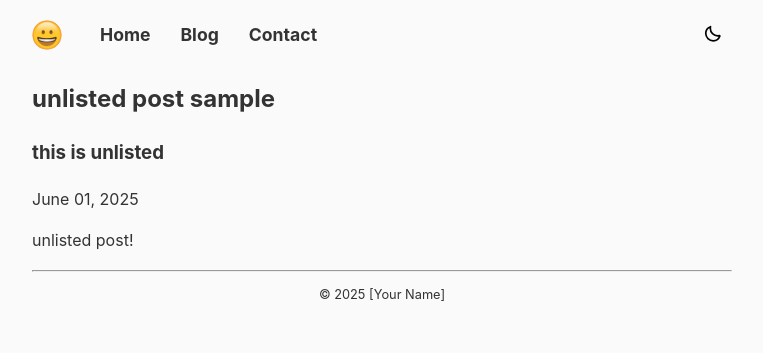
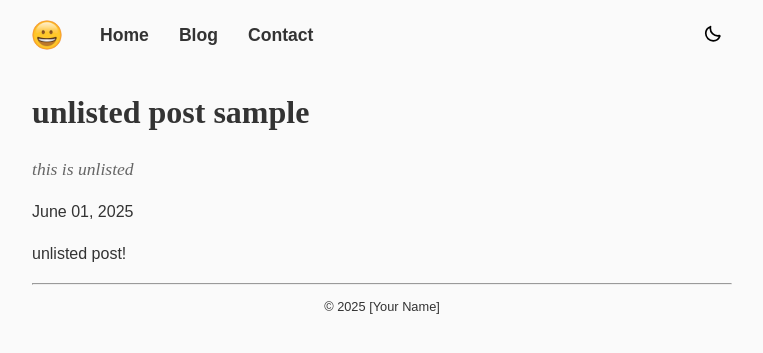
Before and after one commit to clarmso/clean-vibe-theme, a Jekyll site: the page built from _posts/2025/06/2025-06-01-unlisted.md, in a window 1280 px wide. Shown: the top 353 px of the page, without its empty margins (258-1021 px from the left). Built offline with Jekyll 4.4.1, drawn with Linux system fonts in a browser that asks for light colours.

Commit message:
Backport changes from website (#8)

```diff
--- a/Gemfile
+++ b/Gemfile
@@ -3,3 +3,4 @@ source "https://rubygems.org"
 gem "jekyll", "~> 4.3"
 gem "minima", "~> 2.5"
 gem "jekyll-paginate-v2"
+gem "jekyll-minifier"
--- a/_config.yml
+++ b/_config.yml
@@ -2,6 +2,9 @@ title: Minimalist Jekyll Blog
 author: Your Name
 description: A simple, clean Jekyll blog
 theme: minima
+
+# Permalink structure for blog posts
+permalink: /blog/:year/:month/:title/
 
 # Build settings
 pagination:
@@ -18,3 +21,4 @@ pagination:
 # Plugins
 plugins:
   - jekyll-paginate-v2
+  - jekyll-minifier
--- a/assets/style.css
+++ b/assets/style.css
@@ -1,6 +1,7 @@
+/* Use an even softer black for light mode */
 :root {
   --bg-color: #fafafa;
-  --text-color: #333;
+  --text-color: #333; /* darker text color for light mode */
 }
 
 .dark-mode {
@@ -8,14 +9,27 @@
   --text-color: #e0e0e0;
 }
 
+/* Use Libre Baskerville for body text */
 body {
-  font-family: 'Work Sans', 'Inter', 'Segoe UI', 'Roboto', 'Helvetica Neue', Arial, sans-serif;
+  font-family: 'Instrument Sans', sans-serif;
   margin: 10px auto;
   max-width: 700px;
   line-height: 1.6;
   background-color: var(--bg-color);
   color: var(--text-color);
   transition: background 0.3s, color 0.3s;
+}
+
+/* Use Open Sans for headings */
+h1, h2, h3, h4, h5, h6 {
+  font-family: 'Libre Baskerville', serif;
+  font-weight: bold;
+}
+
+/* Use Instrument Sans (body's font) for navigation links and controls */
+#nav-links a,
+.nav-controls button {
+  font-family: 'Instrument Sans', sans-serif;
 }
 
 /* Theme Toggle */
@@ -128,6 +142,47 @@ a:hover, a:focus {
   color: inherit;
 }
 
+/* Post title styling */
+.post-title {
+  font-size: 2rem;          /* Main title stays large */
+  font-weight: 700;
+  margin-bottom: 0.5rem;
+}
+
+/* Make H1s in post content smaller and more proportional */
+.post-content h1 {
+  font-size: 1.5rem;        /* Smaller than default H1 */
+  font-weight: 600;         /* Medium weight */
+  margin-top: 2rem;         /* Space above */
+  margin-bottom: 1rem;      /* Space below */
+  color: #333;              /* Slightly lighter than black */
+  line-height: 1.3;
+}
+
+/* Adjust other headings proportionally */
+.post-content h2 {
+  font-size: 1.3rem;
+  font-weight: 600;
+  margin-top: 1.5rem;
+  margin-bottom: 0.75rem;
+}
+
+.post-content h3 {
+  font-size: 1.1rem;
+  font-weight: 600;
+  margin-top: 1.25rem;
+  margin-bottom: 0.5rem;
+}
+
+/* Make subtitle even smaller */
+.post-subtitle {
+  font-size: 1.1rem;        /* Smaller subtitle */
+  font-weight: 400;
+  color: #666;
+  margin-bottom: 1rem;
+  font-style: italic;
+}
+
 /* Responsive styles for mobile devices */
 @media (max-width: 600px) {
   body {
```
Also changed, not shown: Gemfile.lock.
